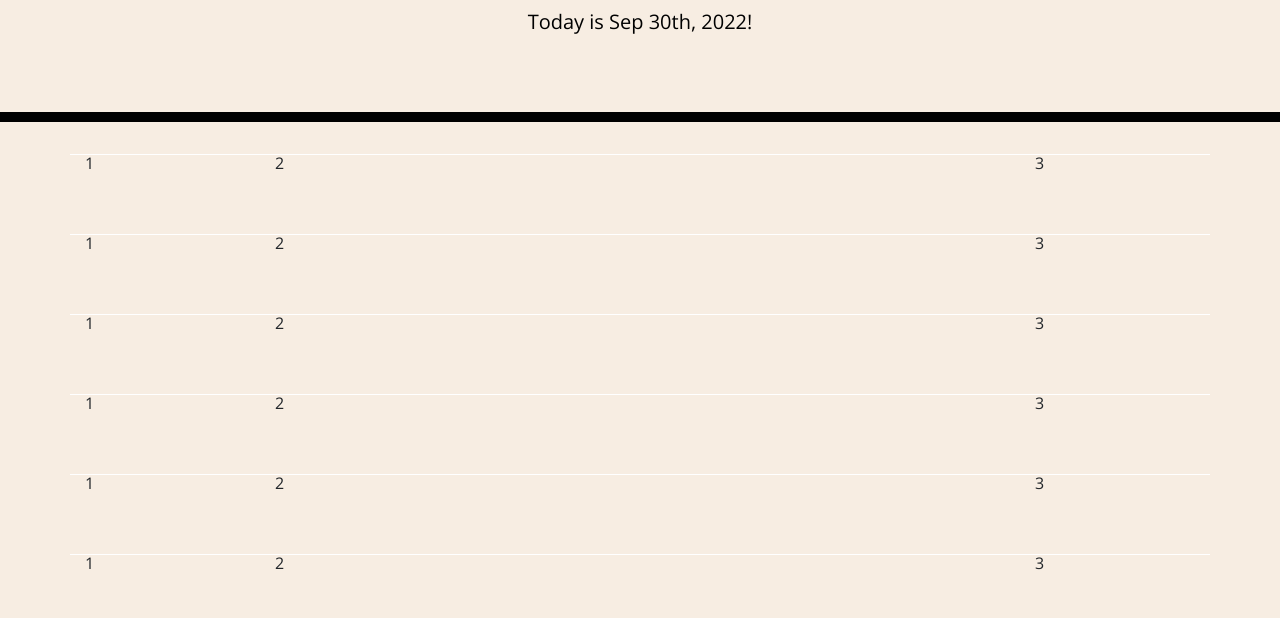
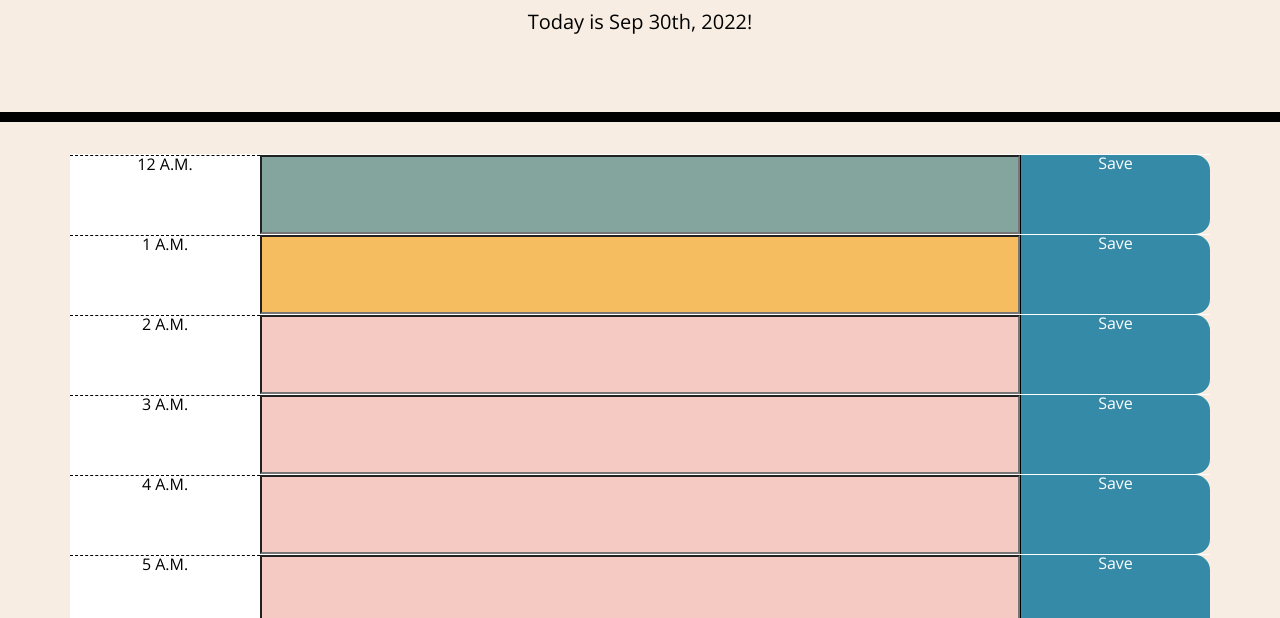
Before and after one commit to nambui17/Module-5-challenge, a plain HTML site: page index.html in a window 1280 px wide. Shown: the part 182-800 px from the top of the page. Drawn offline with nearby package versions, Linux system fonts and the light colour scheme.

Commit message:
Added color coding and blocks

```diff
--- a/assets/css/style.css
+++ b/assets/css/style.css
@@ -43,7 +43,7 @@ textarea{
 .row {
   white-space: pre-wrap;
   height: 80px;
-  border-top: 1px solid white;;
+  border-top: 1px solid white;
 }
 
 .hour {
@@ -73,6 +73,7 @@ textarea{
   border-bottom-right-radius: 15px;
   background-color: var(--saveBtn);
   color: white;
+  vertical-align: middle;
 }
 
 .saveBtn i:hover {
--- a/assets/js/script.js
+++ b/assets/js/script.js
@@ -1,30 +1,66 @@
 // Code for setting current date in header
 var today = moment();
 $("#currentDay").text("Today is " + today.format("MMM Do, YYYY") + "!");
-//////////////////////////////////////////////
+//
+
+// What is the current hour. Will round down and is an integer.
+var currentHour = today.hours();
+//
 
 // loop to populate rows for time
-var contain=$('#plan');
+var contain = $('#plan');
 
-//This for loop should repeat 24 times for 24 hours in a day 12:00AM to 11:00 PM
-//There should be 24 rows
-for (var i=0; i<23; i++) {
+//This for loop should repeat 8 times for 8 hours in work day from 9:00 AM to 5:00 PM
+var time = 0;
+for (var i = 0; i < 25; i++) {
     // rowdiv inside for loop to reset every time
-    var rowdiv=$('<div class = row>');
+    var rowdiv = $('<div class = "row">');
     //column for time should take up only 1/6 of screen on large screens same with save button
     //on smaller screens should take up 1/4 of screen time, save button 1/12 of screen, and text should have the rest
     //use bootstrap classes for this
-    var timecol = $('<div class = col-lg-2 col-xs-3>1</div>');
+    var timecol = $('<div class = "col-lg-2 col-xs-3 text-center hour"></div>');
     rowdiv.append(timecol);
     //for time column the rest is still 8/12 for smaller screens
-    var textcol = $('<div class = col-lg-8>2</div>');
+    var textcol = $('<input class = "col-lg-8 textarea" type = "text"></input>');
     rowdiv.append(textcol);
-    var savecol = $('<div class = col-lg-2 col-xs-1>3</div>');
+    var savecol = $('<div class = "col-lg-2 col-xs-1 saveBtn text-center"></div>');
+    savecol.text("Save");
     rowdiv.append(savecol);
     contain.append(rowdiv);
-    //Set time for each box
+    //Set time for each box in 12 hour time
+    if (time > 0 && time < 12) {
+        timecol.text(time + " A.M.");
+    } else if (time == 12) {
+        timecol.text(time + " P.M.");
+    } else if (time == 0) {
+        timecol.text(time + 12 + " A.M.")
+    } else {
+        timecol.text(time - 12 + " P.M.");
+    }
+    time += 1;
 }
 
-function timeDet() {
+//Need a setInterval function to automatically update time as time passes and then during this will update color
+setInterval(function() {
+    colorCode();
+},5000);
+//Refresh every 5 seconds
+//If only use once then time will not update while using website.
+function colorCode() {
+    currentHour = today.hours();
+    for (var i = 0; i < 25; i++) {
+        //If current hour is passed, has yet to pass, or current hour, the if else statement will color code
+        contain.children().eq(i).addClass
+        if (currentHour < i) {
+            contain.children().eq(i).children().eq(1).addClass("past");
+        } else if (currentHour == i) {
+            contain.children().eq(i).children().eq(1).addClass("present");
+        } else {
+            contain.children().eq(i).children().eq(1).addClass("future");
+        }
+    }
+}
 
-}
+
+//Call the function at webpage load
+colorCode();
```
Also changed, not shown: index.html (+0 -1 lines).
